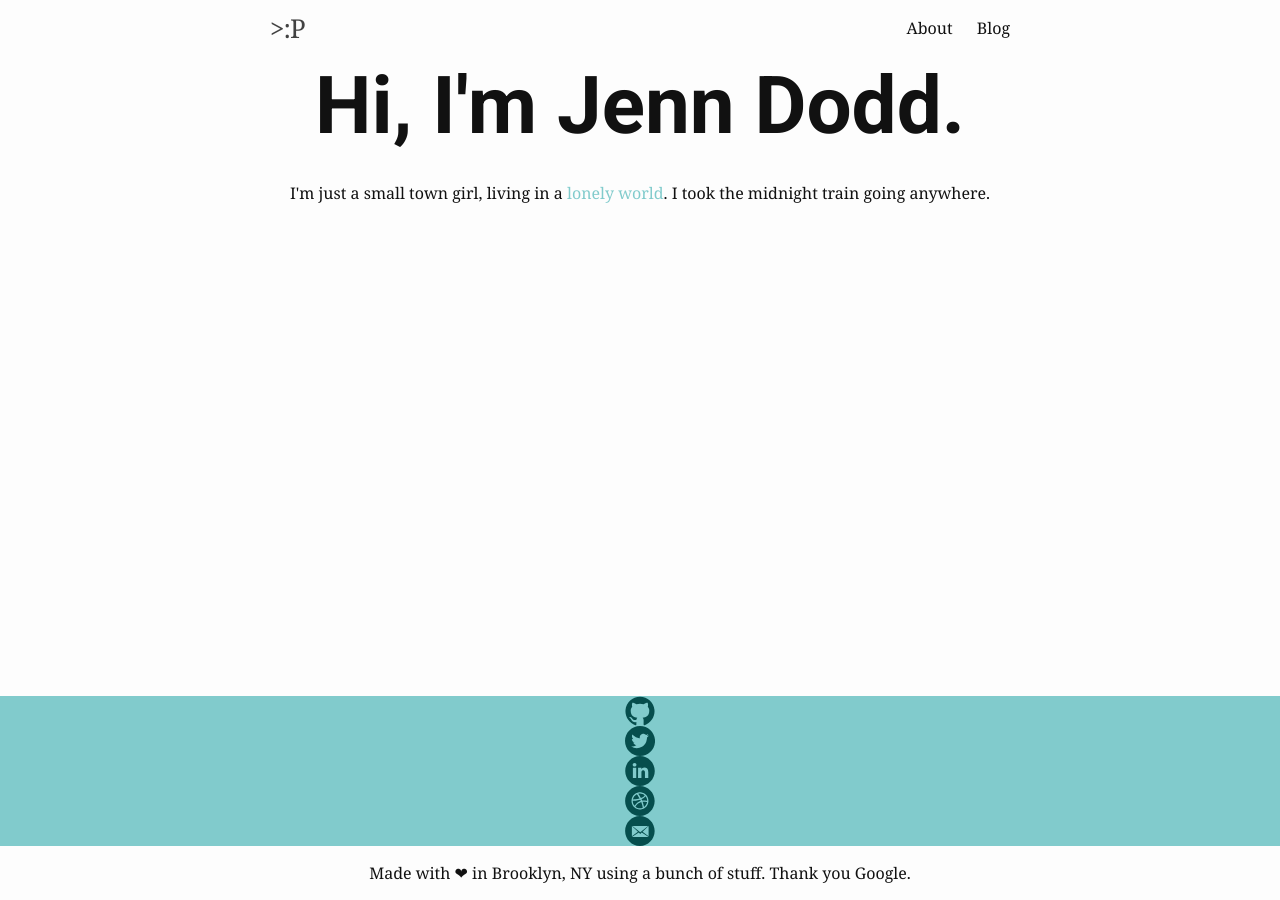
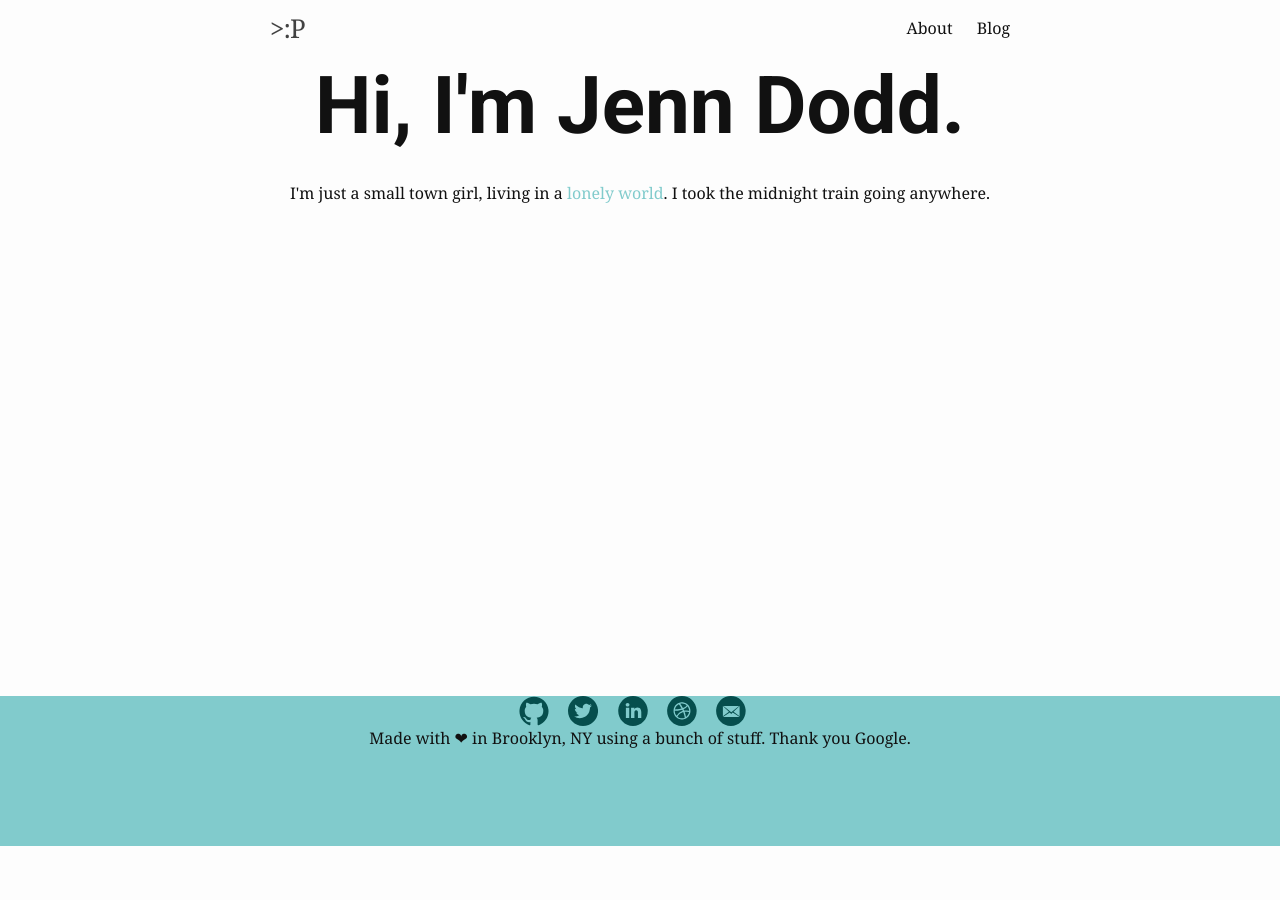
Before and after one commit to jenndodd/jenn-jekyll, a Jekyll site: the page built from index.html, in a window 1280 px wide and 900 px high, scrolled down 54 px. Built offline with Jekyll 4.4.1, drawn with Linux system fonts in a browser that asks for light colours; after the commit the page ends 900 px from its top, so only the background shows below that.

Commit message:
add horizontal list

```diff
--- a/_sass/_base.scss
+++ b/_sass/_base.scss
@@ -74,6 +74,17 @@ li {
   > ol {
    margin-bottom: 0;
  }
+}
+
+ul.horizontal-list {
+  display: inline;
+  li {
+    display: inline-block;
+    padding-right: 15px;
+    &:last-child {
+      padding-left: 0;
+    }
+  }
 }
 
 
```
